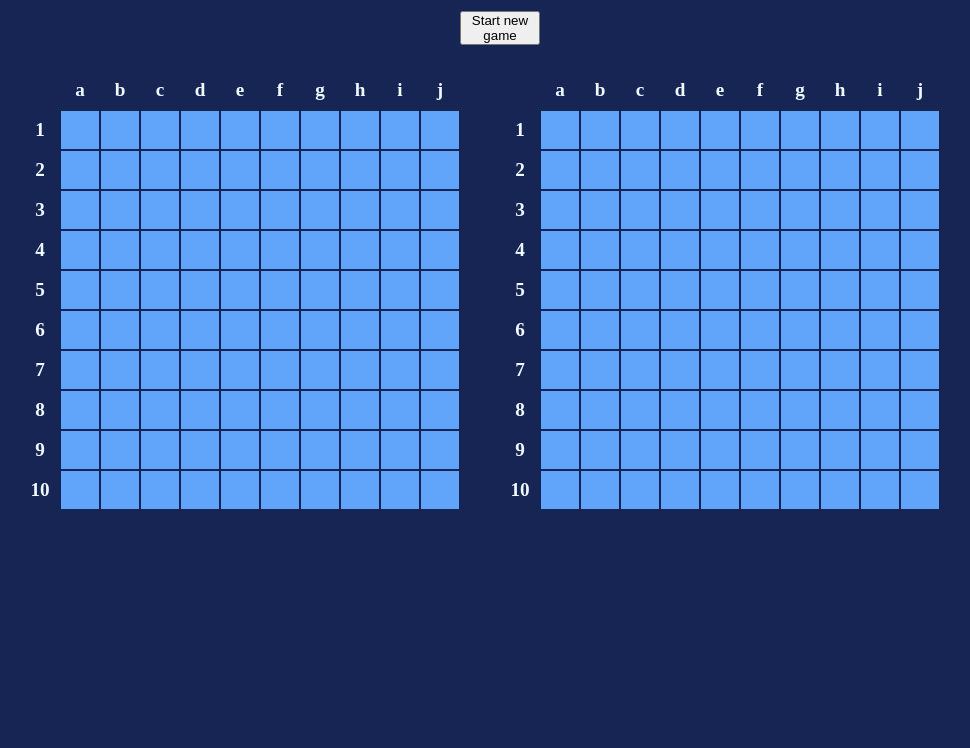
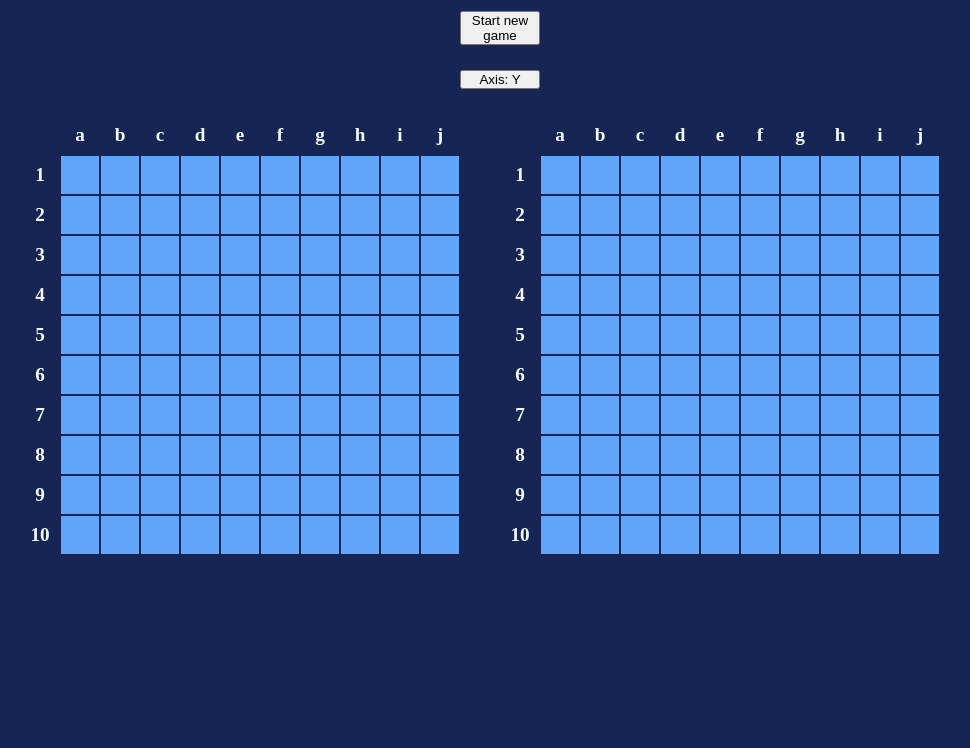
Before and after one commit to Royuin/battleship, a website with bundled scripts: page index.html in a window 1280 px wide. Shown: the part 52-800 px from the top of the page, without its empty margins (140-1110 px from the left). Built offline with nearby package versions, Linux system fonts and the light colour scheme.

Commit message:
made axis button

```diff
--- a/index.html
+++ b/index.html
@@ -14,6 +14,7 @@
   <header>
     <h1>BATTLESHIP</h1>
     <button class="start-button">Start new game</button>
+    <button class="axis-button">Axis: Y</button>
     <h2 class="winner-message"></h2>
   </header>
   <main></main>
```
